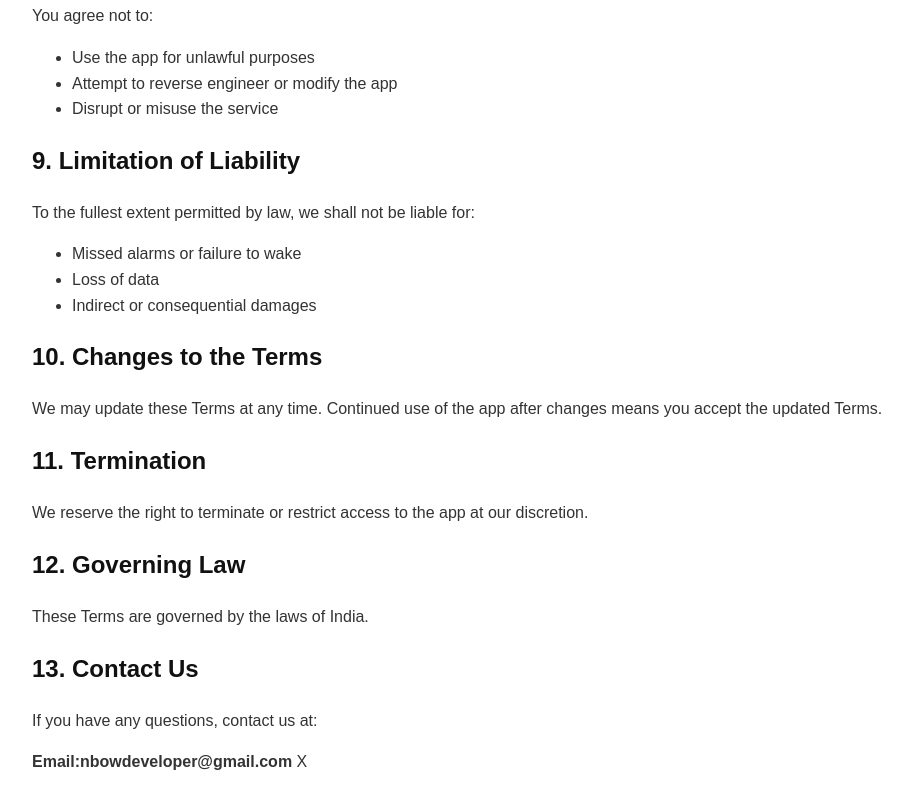
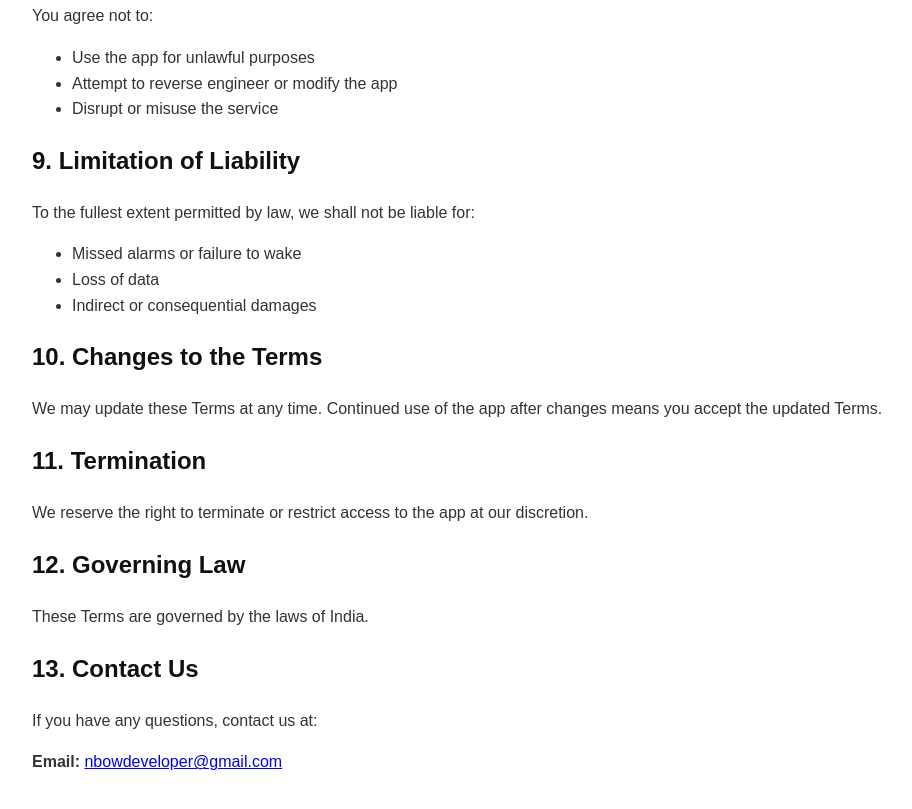
Before and after one commit to infisoftsolution/alarm-terms-of-service, a plain HTML site: page index.html in a window 1280 px wide. Shown: the part 1410-2219 px from the top of the page, without its empty margins (8-920 px from the left). Drawn offline with Linux system fonts and the light colour scheme.

Commit message:
Update index.html

```diff
--- a/index.html
+++ b/index.html
@@ -86,7 +86,6 @@
 
 <h2>13. Contact Us</h2>
 <p>If you have any questions, contact us at:</p>
-<p><strong>Email:nbowdeveloper@gmail.com</strong> X</p>
-
+<p><strong>Email:</strong> <a href="mailto:nbowdeveloper@gmail.com">nbowdeveloper@gmail.com</a></p>
 </body>
 </html>
```
